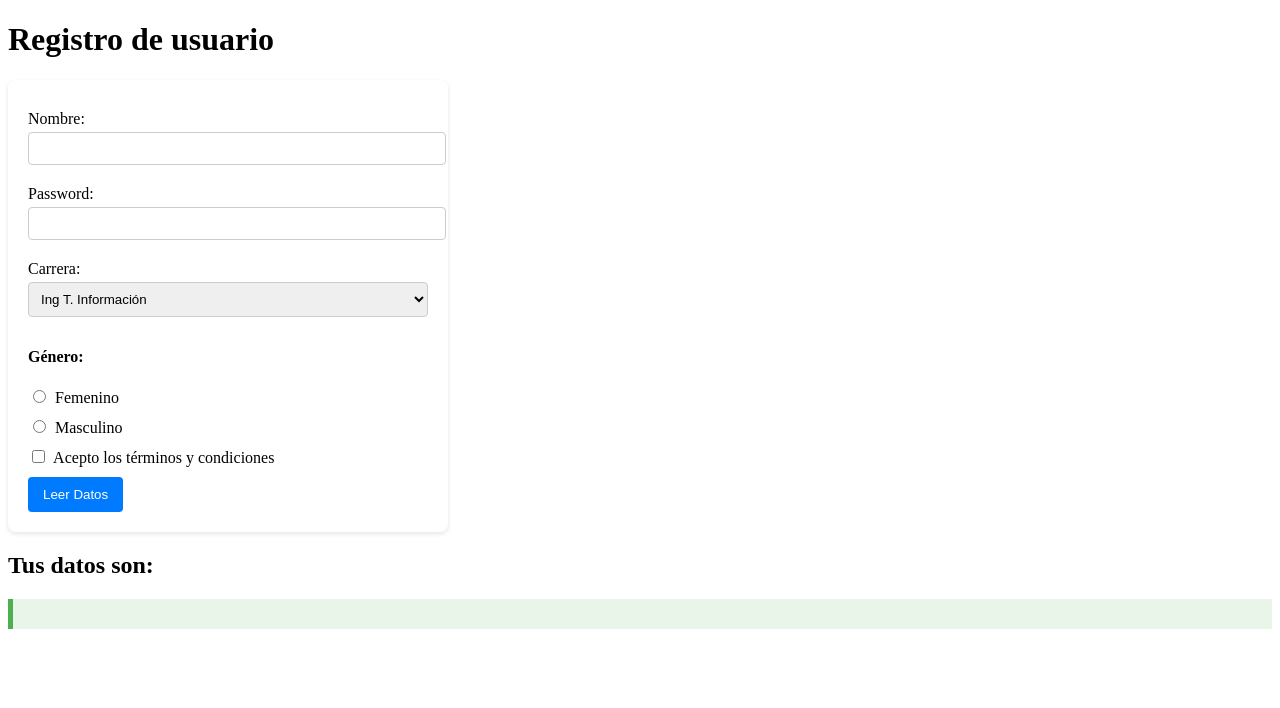
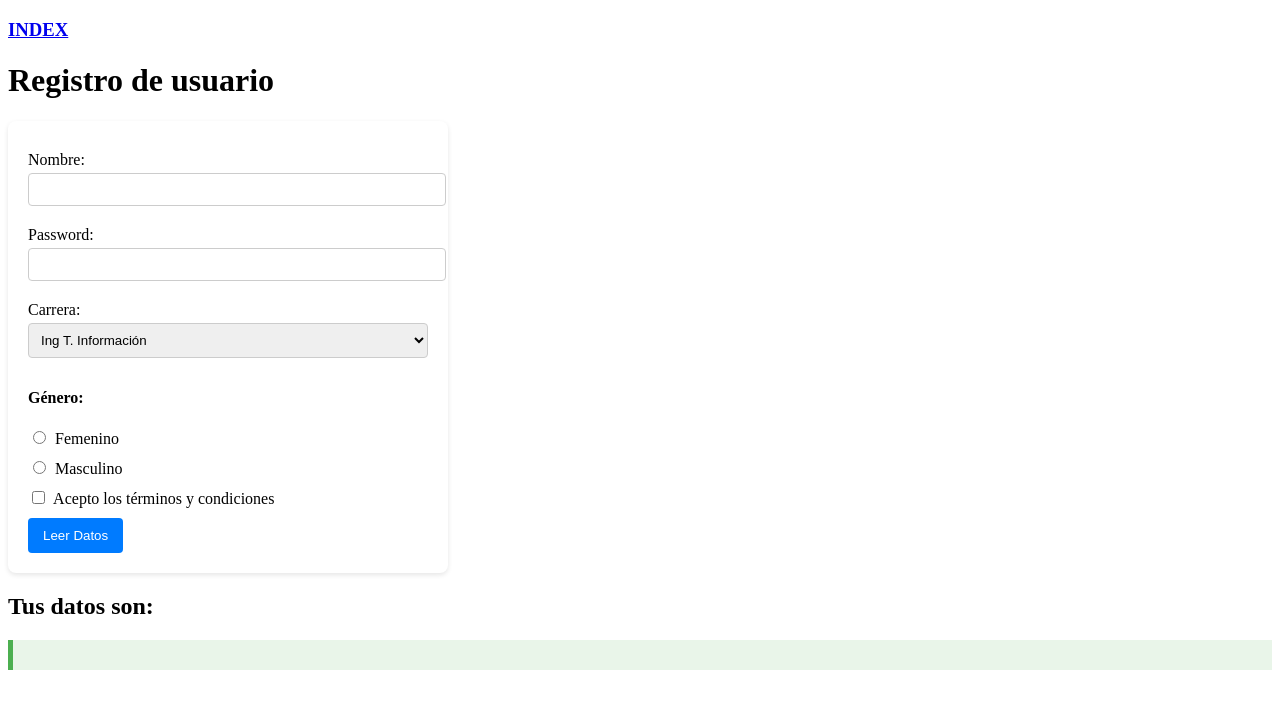
Before and after one commit to OsirisRmz/Portafolio-Web1, a plain HTML site: page LecturaForms.html in a window 1280 px wide. Drawn offline with Linux system fonts and the light colour scheme.

Commit message:
Update LecturaForms.html

```diff
--- a/LecturaForms.html
+++ b/LecturaForms.html
@@ -8,6 +8,9 @@
 	<script type="text/javascript" src="LecturaForm.js"></script>
 </head>
 <body>
+	<h3><a href="index.html">
+        INDEX
+    </a></h3>
 	<div class="container">
 		<h1>Registro de usuario</h1>
 		<form name="formulario">
```
